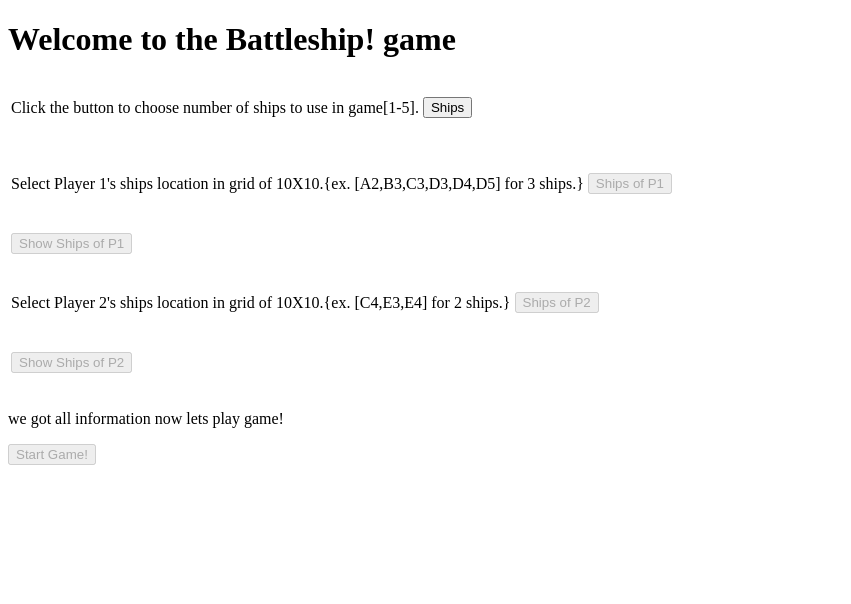
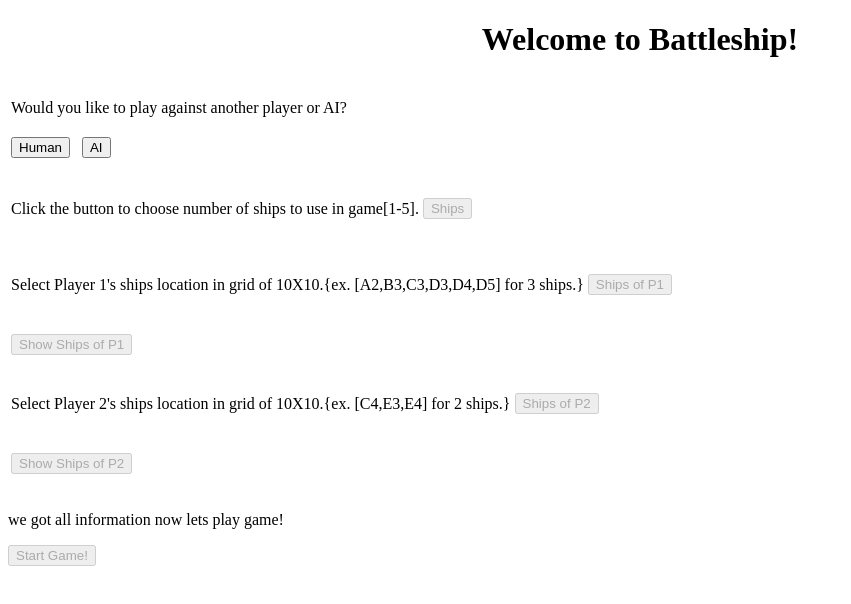
Before and after one commit to shelby-j/448Battleship, a plain HTML site: page Code/index.html in a window 1280 px wide. Shown: the whole page, without its empty margins (0-851 px from the left). Drawn offline with Linux system fonts and the light colour scheme.

Commit message:
Added the option of between selecting AI and Human (no implementation of actual gameplay)

```diff
--- a/Code/gameInit.js
+++ b/Code/gameInit.js
@@ -1,6 +1,7 @@
 let numShips = 3; //default ship number
 let Player1Ships;
 let Player2Ships;
+let difficulty = "Easy";
 
 var p1ShipsLoc = matrix();//
 var p2ShipsLoc = matrix();//
@@ -29,6 +30,28 @@ function matrix(){
   }
 
 return arr;
+}
+
+function humanBtn(){
+  document.getElementById("humanBtn").disabled = true;
+  document.getElementById("AIbtn").disabled = true;
+  document.getElementById("getNoOfShipsBtn").disabled = false;
+}
+
+function AIbtn() {
+  difficulty = prompt("What difficulty would you like to play? (Easy, Medium, or Hard)", difficulty);
+  difficulty = difficulty.toLowerCase();
+
+  if(difficulty == "easy" || difficulty == "medium" || difficulty == "hard") {
+    document.getElementById("difficulty").innerHTML = "The AI's difficulty is set to " + difficulty + " .";
+    document.getElementById("humanBtn").disabled = true;
+    document.getElementById("humanBtn").disabled = true;
+    document.getElementById("getNoOfShipsBtn").disabled = false;
+  }
+  else
+  {
+    window.alert("Invalid difficulty option. Try again.");
+  }
 }
 
 function loadStoredVars() //stores local json variables
--- a/Code/index.html
+++ b/Code/index.html
@@ -5,7 +5,32 @@
 <title>Battleship</title>
 </head>
 <body>
-<h1>Welcome to the Battleship! game </h1>
+<h1 style="text-align:center">Welcome to Battleship! </h1>
+
+<table>
+    <tbody>
+        <tr>
+        <td>
+            <p>Would you like to play against another player or AI?</p>
+        </td>
+        <td>
+        </td>
+        </tr>
+        <tr>
+            <td>
+                <button id="humanBtn" onclick="humanBtn()">Human</button>
+                &nbsp;
+                <button id="AIbtn" onclick="AIbtn()">AI</button>
+            </td>
+        </tr>
+        <tr>
+            <td>
+                <p id="difficulty"></p>
+            </td>
+        </tr>
+    </tbody>
+</table>
+
 <table>
     <tbody>
         <tr>
@@ -13,7 +38,7 @@
             <p>Click the button to choose number of ships to use in game[1-5].</p>
         </td>
         <td>
-            <button id="getNoOfShipsBtn" onclick="getNoOfShips()">Ships</button>
+            <button id="getNoOfShipsBtn" disabled = true onclick="getNoOfShips()">Ships</button>
         </td>
         </tr>
         <tr>
```
